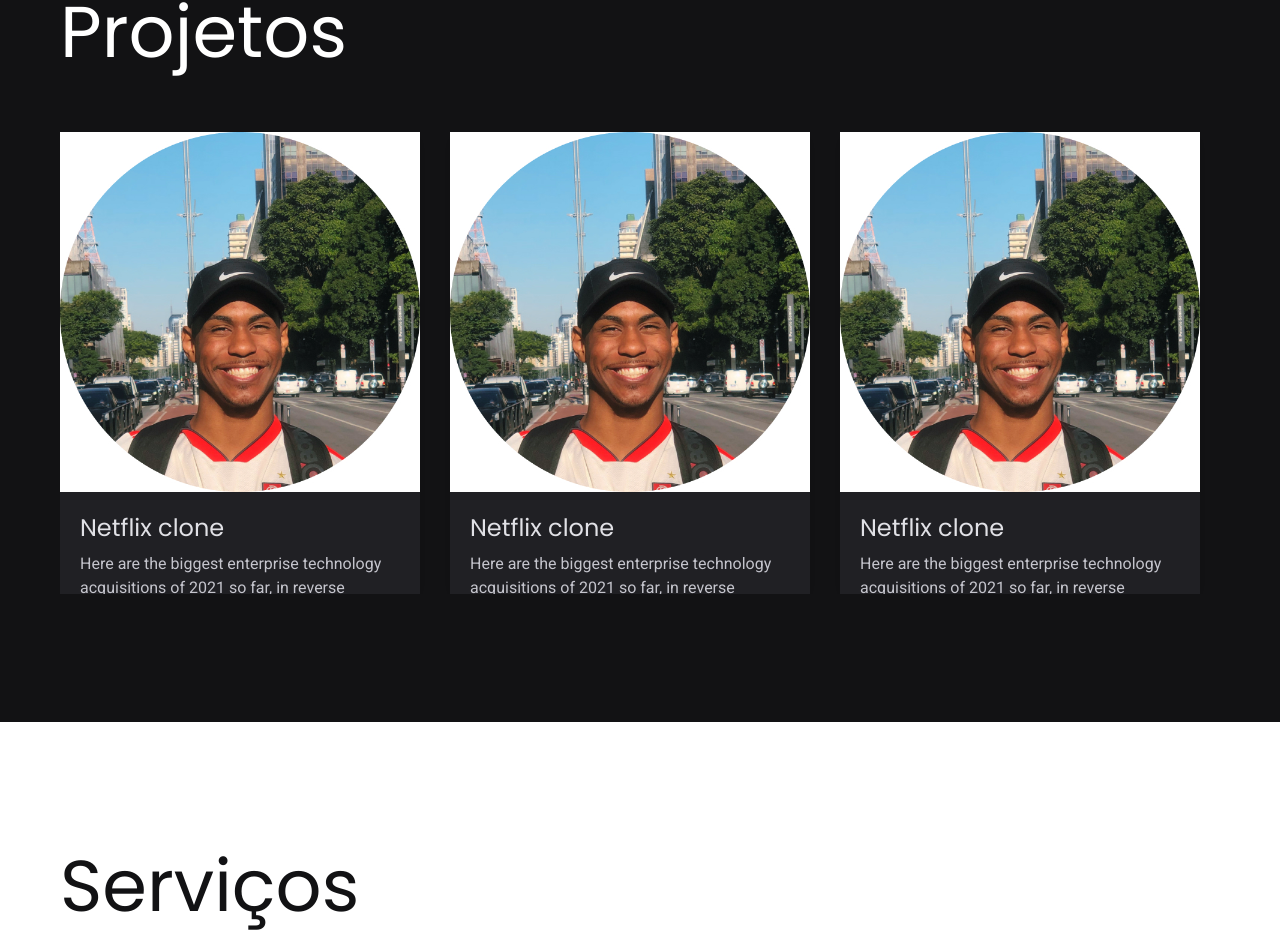
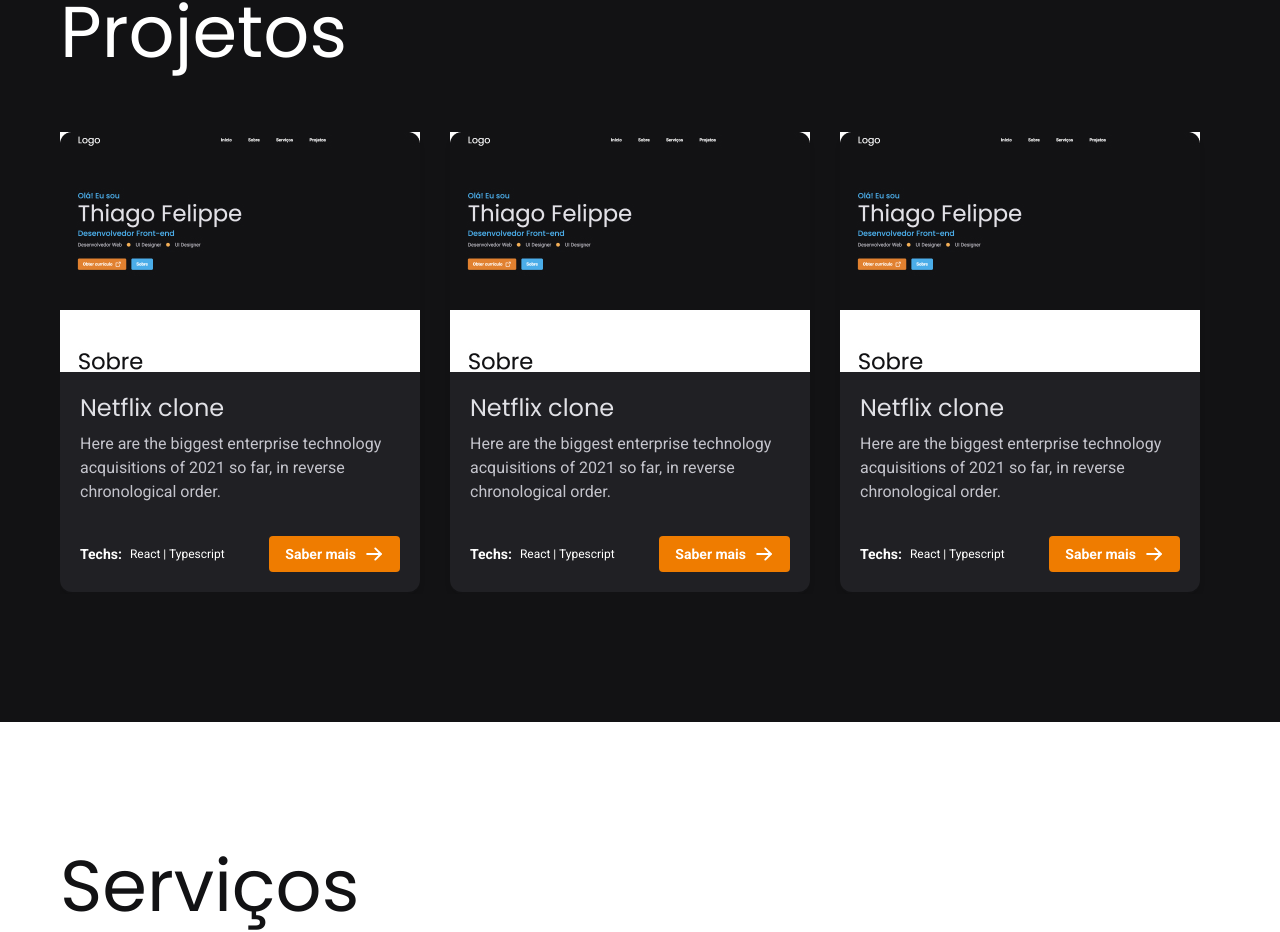
Before and after one commit to othiagofelippe/portfolio, a Next.js app: page / in a window 1280 px wide. Shown: the part 2808-3740 px from the top of the page. Built offline with nearby package versions, Linux system fonts and the light colour scheme.

Commit message:
ajusts pic

```diff
--- a/src/components/ProjectCard.tsx
+++ b/src/components/ProjectCard.tsx
@@ -2,13 +2,13 @@
 
 import { ArrowRight } from 'phosphor-react'
 import { Button } from './Button'
-import photo from '../assets/photo.jpg'
+import Picture from '../assets/Picture.jpg'
 
 export function ProjectCard() {
   return (
     <div className="w-[22.5rem] h-[28.875rem] rounded-xl shadow-md">
       <div className="rounded-t-xl">
-        <Image src={photo} alt="" width={360} height={240} quality={100} />
+        <Image src={Picture} alt="" width={360} height={240} quality={100} />
       </div>
       <div className="bg-gray-700 p-5 rounded-b-xl">
         <p className="text-2xl text-gray-200 font-display">Netflix clone</p>
```
Also changed, not shown: src/assets/Picture.jpg (added).
